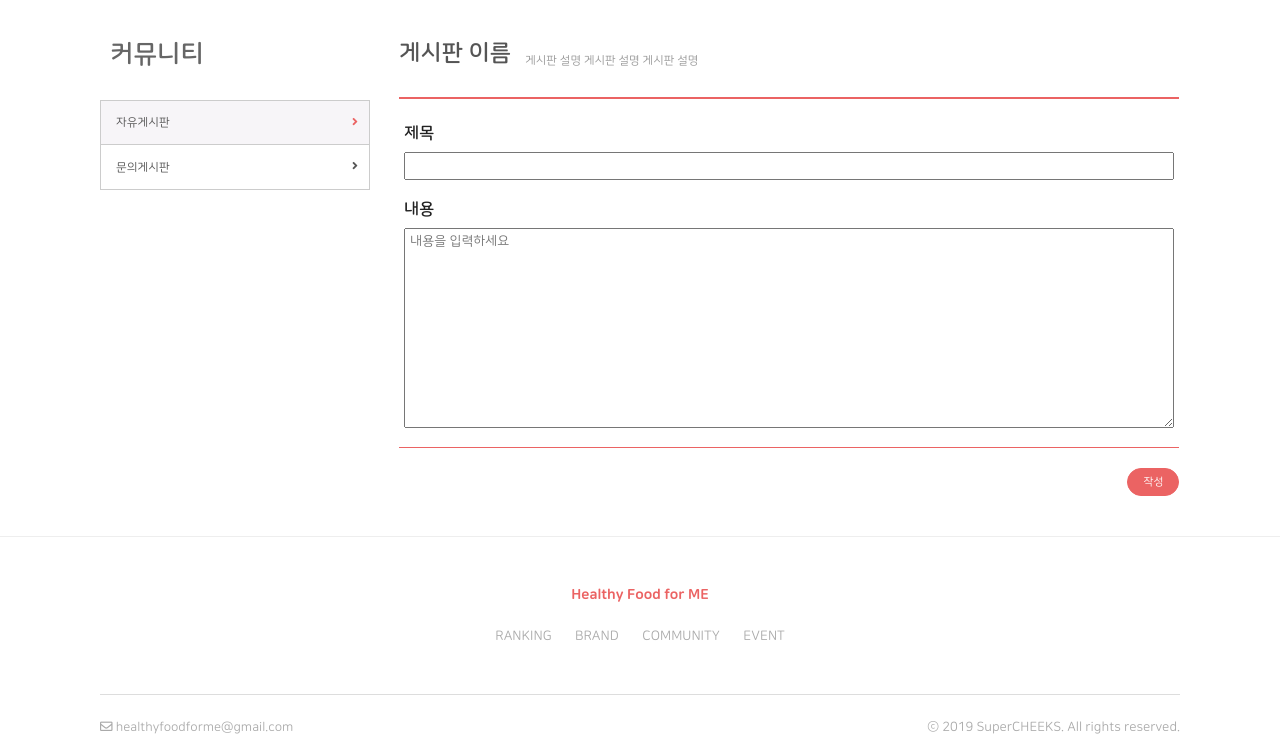
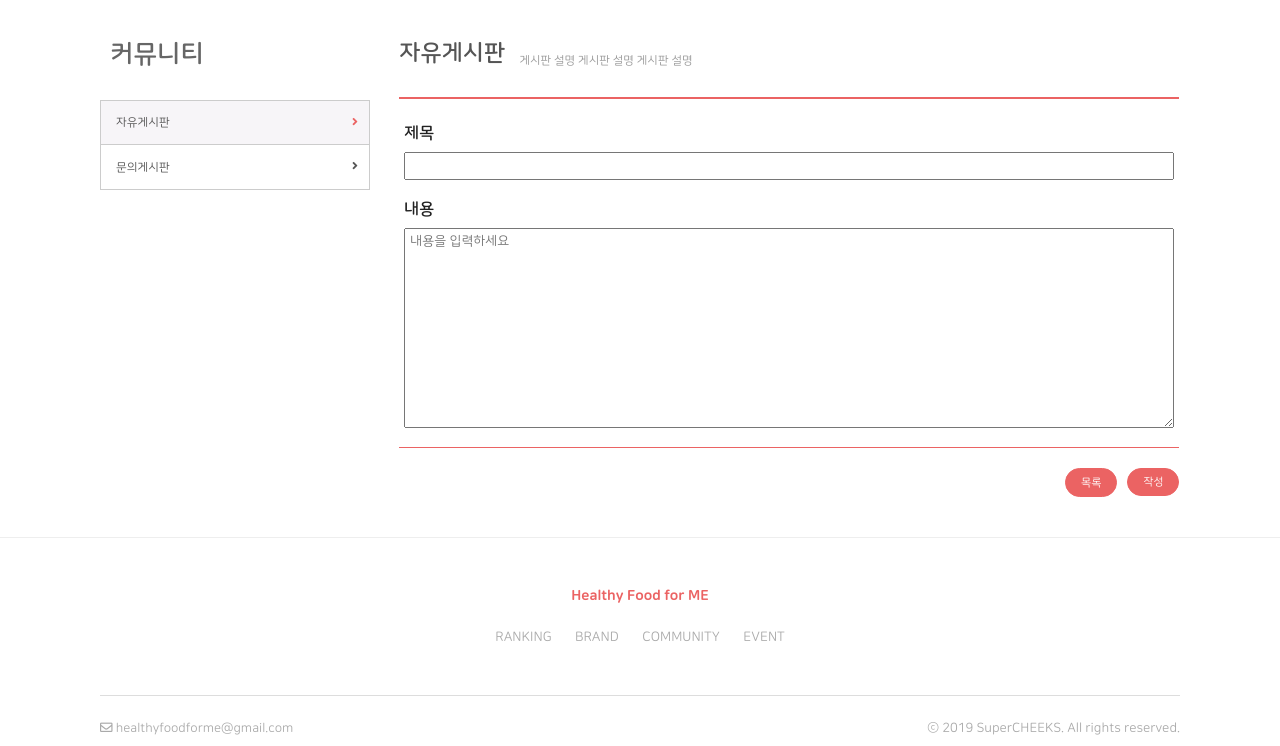
Before and after one commit to supercheeks/W-healthy-food-for-me, a PHP site: page /page/board/write.php in a window 1280 px wide. Shown: the part 372-1118 px from the top of the page. Run offline with PHP 8.4, Linux system fonts and the light colour scheme.

Commit message:
board index.php

```diff
--- a/css/sub.css
+++ b/css/sub.css
@@ -308,3 +308,4 @@
 #sub.community > .contents .w100 > .board > .write > form > ul > li:last-child > textarea { font-size: 0.8em; margin: 10px 0px; padding: 5px; height: 200px; }
 #sub.community > .contents .w100 > .board > .write > form > ul > li:last-child { border-bottom: 1px solid #eb6363; margin-bottom: 20px; }
 #sub.community > .contents .w100 > .board > .write > form > button { width: auto; background: #eb6363; border: 1px solid #eb6363; color: white; cursor: pointer; float: right; padding: 7px 15px; border-radius: 20px; }
+#sub.community > .contents .w100 > .board > .write > a { width: auto; background: #eb6363; border: 1px solid #eb6363; color: white; cursor: pointer; float: right; padding: 7px 15px; border-radius: 20px; margin-right: 10px; }
--- a/page/board/index.php
+++ b/page/board/index.php
@@ -25,7 +25,7 @@ include $_SERVER["DOCUMENT_ROOT"]."/include/subHeader.php";
                 </ul>
             </div>
             <div class="board inlineBlock">
-                <h5 class="inlineBlock">게시판 이름</h5>
+                <h5 class="inlineBlock">자유게시판</h5>
                 <div class="inlineBlock">게시판 설명 게시판 설명 게시판 설명</div>
                 <table>
                     <thead>
--- a/page/board/view.php
+++ b/page/board/view.php
@@ -26,7 +26,7 @@ include $_SERVER["DOCUMENT_ROOT"]."/include/subHeader.php";
             </div>
             <div class="view inlineBlock">
                <div class="title">
-                    <h5 class="inlineBlock">게시판 이름</h5>
+                    <h5 class="inlineBlock">자유게시판</h5>
                     <div class="inlineBlock">게시판 설명 게시판 설명 게시판 설명</div>
                </div>
                 <?php
--- a/page/board/write.php
+++ b/page/board/write.php
@@ -25,7 +25,7 @@ include $_SERVER["DOCUMENT_ROOT"]."/include/subHeader.php";
                 </ul>
             </div>
             <div class="board inlineBlock">
-                <h5 class="inlineBlock">게시판 이름</h5>
+                <h5 class="inlineBlock">자유게시판</h5>
                 <div class="inlineBlock">게시판 설명 게시판 설명 게시판 설명</div>
                 <div class="write">
                     <form action="/page/board/save.php" method="post">
@@ -35,6 +35,7 @@ include $_SERVER["DOCUMENT_ROOT"]."/include/subHeader.php";
                         </ul>
                         <button type="submit">작성</button>
                     </form>
+                    <a href="/page/board/index.php">목록</a>
                 </div>
             </div>
         </div>
```
